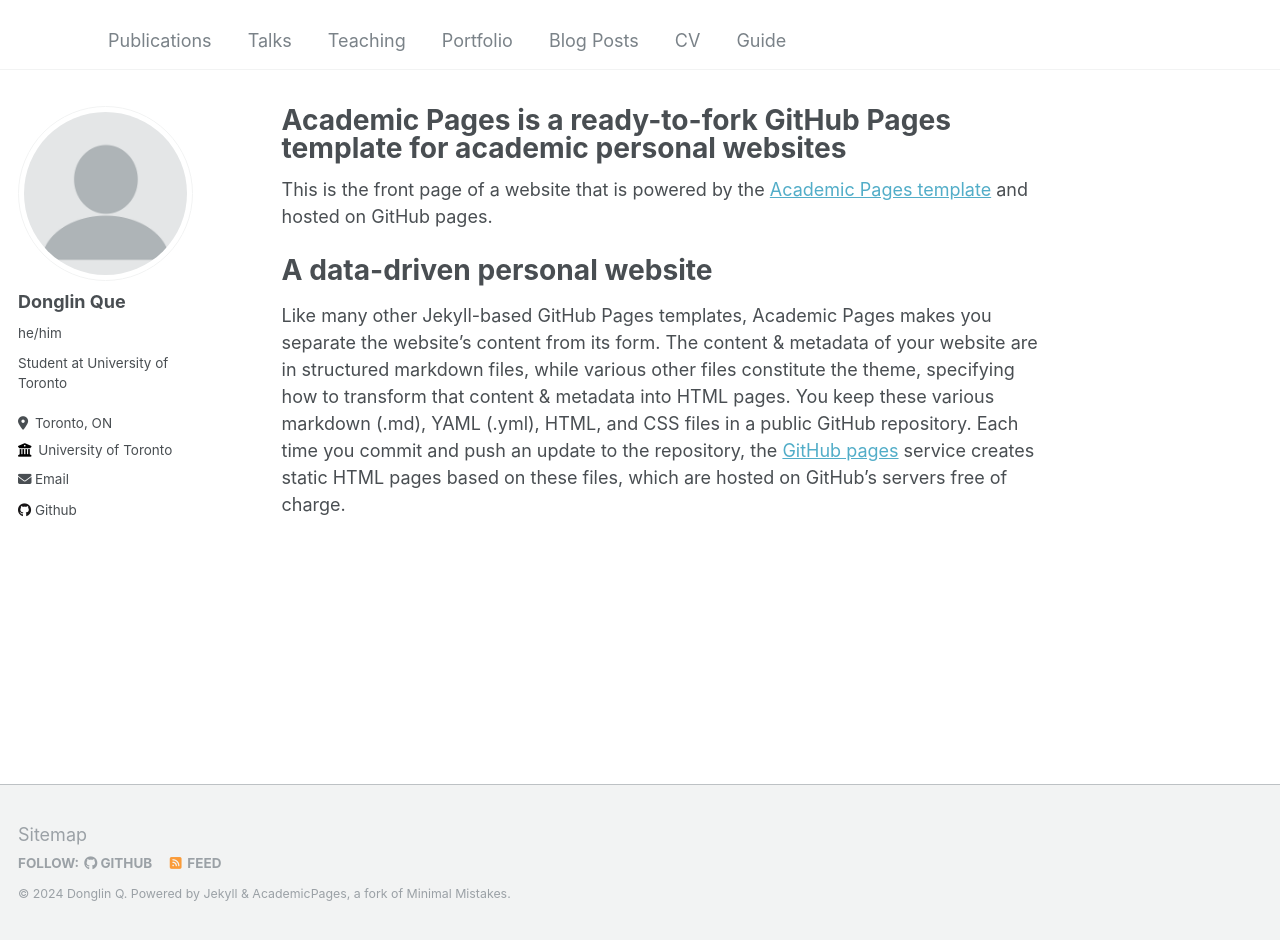
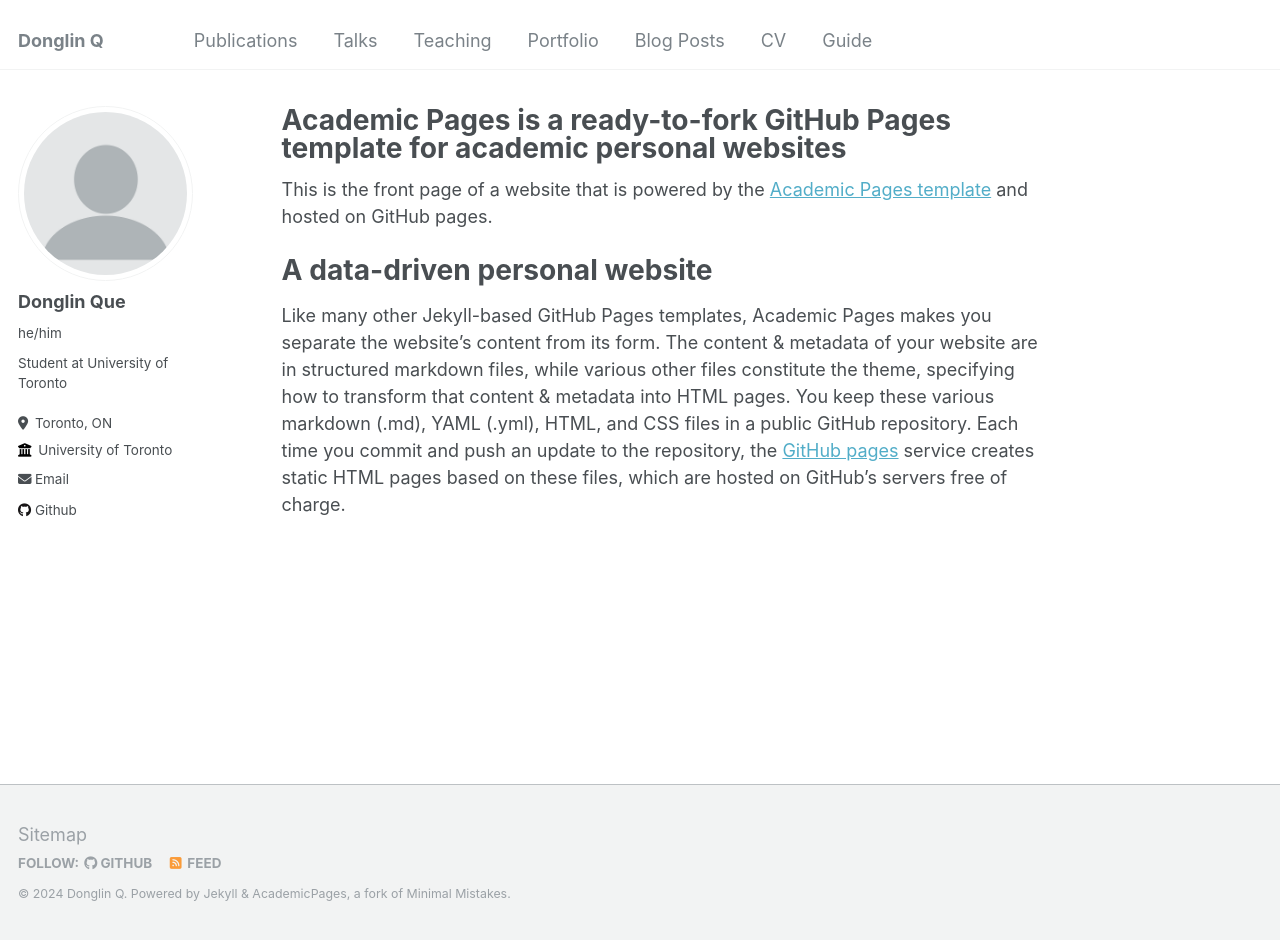
Before and after one commit to dlQue/dlQue.github.io, a Jekyll site: the page built from _pages/about.md, in a window 1280 px wide and 940 px high. Built offline with Jekyll 4.4.1, drawn with Linux system fonts in a browser that asks for light colours.

Commit message:
Update _config.yml

```diff
--- a/_config.yml
+++ b/_config.yml
@@ -8,7 +8,7 @@
 
 # Basic Site Settings
 locale                   : "en-US"
-title                    : ""
+title                    : "Donglin Q"
 title_separator          : "-"
 name                     : &name "Donglin Q"
 description              : &description "Student at University of Toronto"
```
